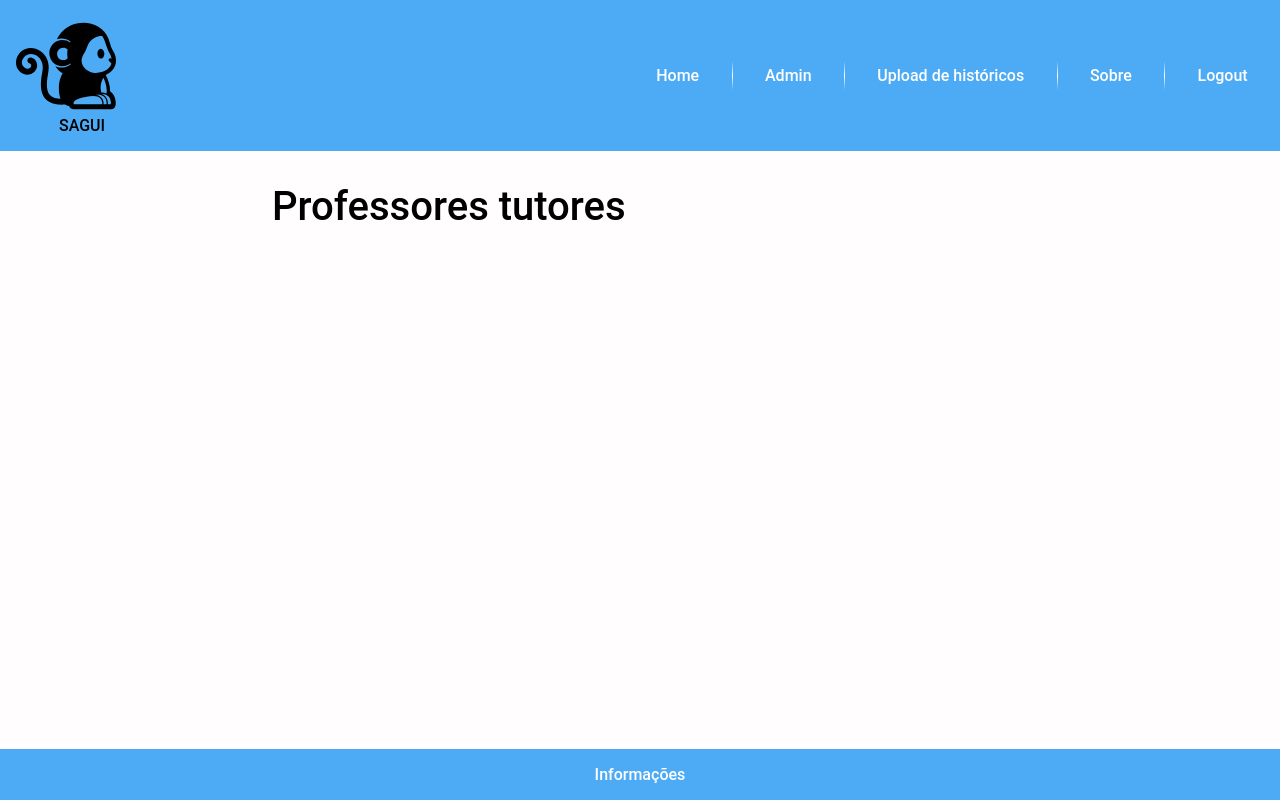
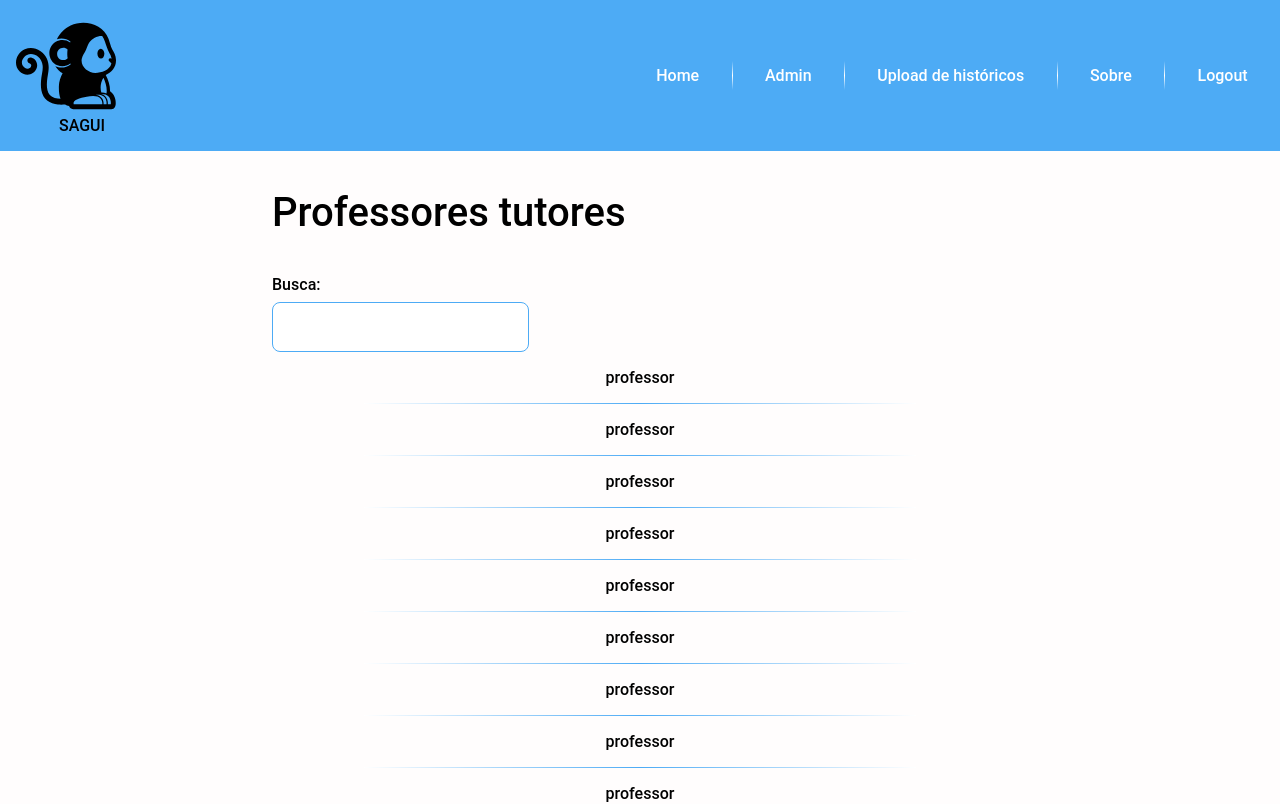
Before and after one commit to pedroAndrad1/sagui, a Next.js app: page / in a window 1280 px wide. Shown: the top 804 px of the page. Built offline with nearby package versions, Linux system fonts and the light colour scheme.

Commit message:
Avançado na estilização da home

```diff
--- a/src/components/Divider/divider.module.scss
+++ b/src/components/Divider/divider.module.scss
@@ -1,11 +1,13 @@
 .divider_horizontal{
-    width: 50%;
+    width: 75%;
     height: 1px;
     background: linear-gradient(to left, #ffffff , var(--primary) 50%, #ffffff);
     margin: 1rem 0;
+    display: inline-block;
 }
 .divider_vertical{
     height: 50%;
     width: 1px;
     background: linear-gradient(var(--primary), #ffffff 50%, var(--primary));
+    display: inline-block;
 }
--- a/src/components/Divider/index.tsx
+++ b/src/components/Divider/index.tsx
@@ -1,7 +1,7 @@
 import styles from './divider.module.scss';
 
 type DividerProps = {
-    direction: 'horizontal' | 'vertical';
+    direction?: 'horizontal' | 'vertical';
 }
 
 export default function Divider({direction = 'horizontal'}: DividerProps){
--- /dev/null
+++ b/src/components/Input/Input.module.scss
@@ -0,0 +1,7 @@
+.wrapper{
+    height: 50px;
+    border-radius: .5rem;
+    padding: 0 1rem;
+    background: var(--input);
+    border: 1px solid var(--primary);
+}
--- /dev/null
+++ b/src/components/Input/index.tsx
@@ -0,0 +1,11 @@
+import { InputHTMLAttributes } from "react";
+import styles from "./Input.module.scss";
+
+export default function Input(props: InputHTMLAttributes<HTMLInputElement>){
+    return(
+        <>
+            <label htmlFor={props.name}>Busca:</label>
+            <input {...props} className={styles.wrapper}/>
+        </>
+    )
+}
--- /dev/null
+++ b/src/components/Professor-list/ProfessorList.module.scss
@@ -0,0 +1,23 @@
+.wrapper{
+    width: 100%;
+    max-height: 600px;
+    display: flex;
+    flex-direction: column;
+
+    overflow-y: auto;
+
+  div{
+        display: flex;
+        flex-direction: column;
+        align-items: center;
+        justify-content: center;
+        li{
+            width: 100%;
+            text-align: center;
+            color: var(--text-block);
+            font-size: 1rem;
+            cursor: pointer;
+        }
+   }
+
+}
--- a/src/components/Professor-list/index.tsx
+++ b/src/components/Professor-list/index.tsx
@@ -0,0 +1,21 @@
+import Divider from '../Divider';
+import styles from './ProfessorList.module.scss';
+
+export default function ProfessorList({ professores }) {
+
+    return (
+        <ul className={styles.wrapper}>
+            {
+                professores.map((professorNome, i) =>{
+                    return (
+                        <div key={`${i}_${professorNome}2`}>
+                            <li>{professorNome}</li>
+                            <Divider />
+                        </div>
+                    )
+                })
+            }
+        </ul>
+    )
+
+}
--- a/src/layouts/AppLayout/AppLayout.module.scss
+++ b/src/layouts/AppLayout/AppLayout.module.scss
@@ -52,6 +52,8 @@
 
         h1{
             align-self: flex-start;
+            margin-bottom: 2rem;
+            line-height: 1.5;
         }
     }
 
--- /dev/null
+++ b/src/models/TutorProfessor.model.tsx
@@ -0,0 +1,4 @@
+export default class TutorProfessor{
+    id?: Number;
+    nome: string;
+}
--- a/src/pages/index.tsx
+++ b/src/pages/index.tsx
@@ -1,12 +1,38 @@
-import Container from '../components/Container';
+import Input from '../components/Input';
+import ProfessorList from '../components/Professor-list';
 import AppLayout from '../layouts/AppLayout';
 import styles from '../styles/home.module.scss';
 
 export default function Home() {
 
+  const professores = [
+    'professor',
+    'professor',
+    'professor',
+    'professor',
+    'professor',
+    'professor',
+    'professor',
+    'professor',
+    'professor',
+    'professor',
+    'professor',
+    'professor',
+    'professor',
+    'professor',
+    'professor',
+  ]
+
+
   return (
     <AppLayout>
       <h1>Professores tutores</h1>
+      <div className={styles.buscar}>
+        <Input />
+      </div>
+      <section className={styles.wrapper}>
+        <ProfessorList professores={professores} />
+      </section>
     </AppLayout>
   )
 }
--- a/src/styles/globals.scss
+++ b/src/styles/globals.scss
@@ -27,6 +27,8 @@ ul{
   --link: #e666fb; //dark #9c2caf
   --text: #fff;
   --title: #000000;
+  --text-black: #000000;
+  --input: #fff;
 
 }
 
--- a/src/styles/home.module.scss
+++ b/src/styles/home.module.scss
@@ -1,6 +1,10 @@
-.home{
+.wrapper{
+  width: 100%;
+}
 
-
-    display: flex;
-    justify-content: flex-start;
+.buscar{
+  display: flex;
+  flex-direction: column;
+  align-self: flex-start;
+  margin-bottom: 1rem;
 }
```
